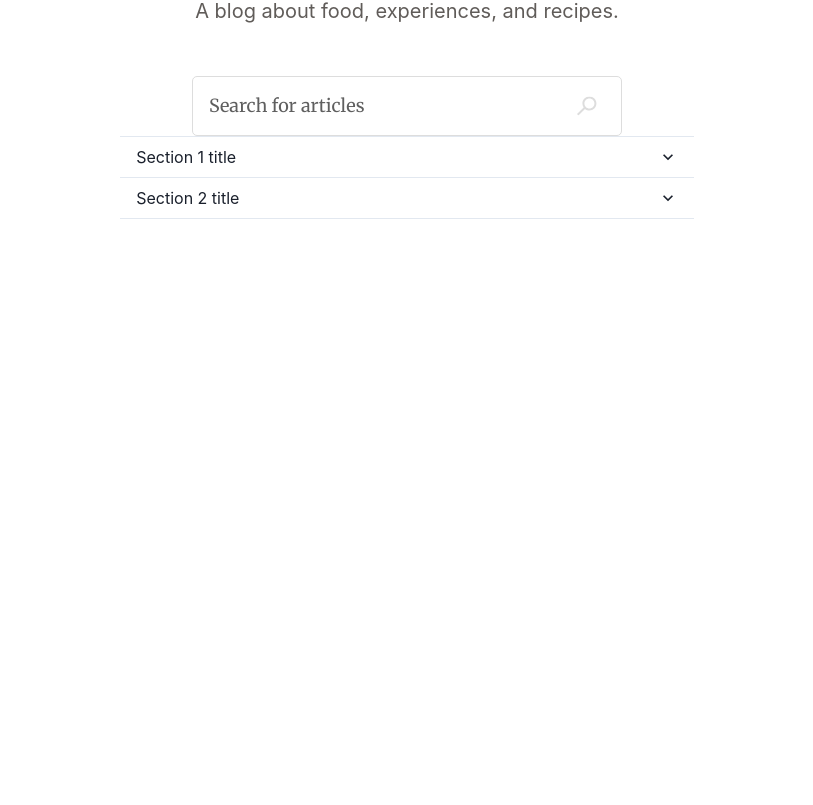
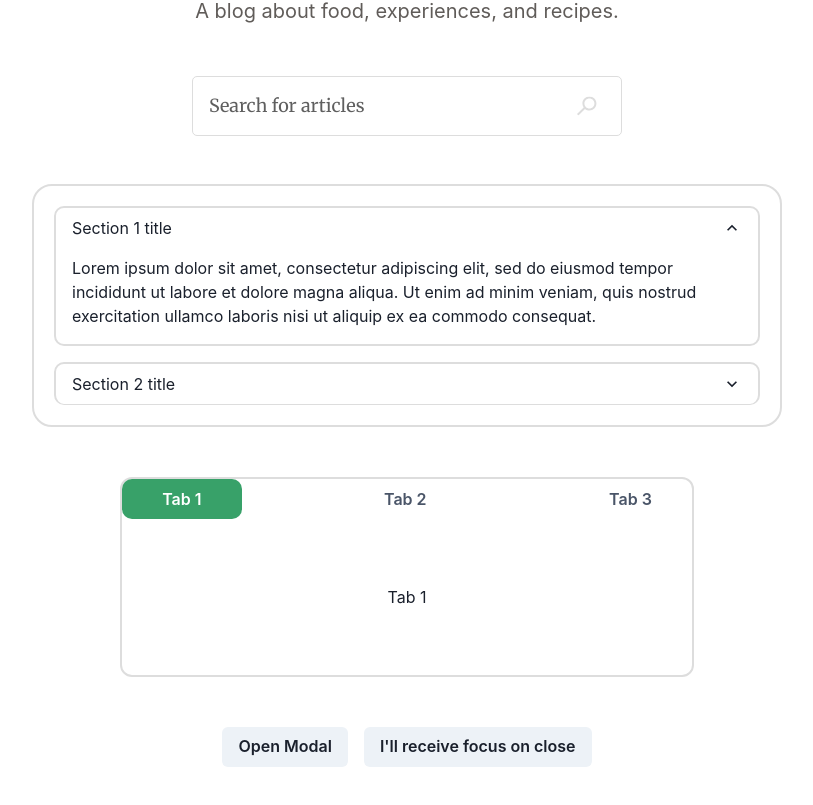
Before and after one commit to Dh-Pardeep/Next-Js---ChaKra-UI, a Next.js app: page / in a window 1280 px wide. Shown: the part 253-1058 px from the top of the page, without its empty margins (233-1046 px from the left). Before the commit the page ends 800 px from the top, so only its background shows below. Built offline with nearby package versions, Linux system fonts and the light colour scheme.

Commit message:
modal add

```diff
--- a/app/components/CustomAccordion.tsx
+++ b/app/components/CustomAccordion.tsx
@@ -12,17 +12,16 @@ import {
 const CustomAccordion = () => {
     return (
         <>
-            <Container>
-                <ChakraAccordion>
-                    <AccordionItem>
-                        <h2>
-                            <AccordionButton>
-                                <Box as="span" flex="1" textAlign="left">
+            <Container mt={'48px'} maxW={'1140px'}>
+                <Box maxW={'750px'} mx={'auto'}>
+                    <ChakraAccordion w='100%' defaultIndex={[0]} allowMultiple border={'2px solid #ddd'} p={'20px'} borderRadius={'20px'}>
+                        <AccordionItem border={'2px solid  #DDD'} borderRadius={'10px'}>
+                            <AccordionButton >
+                                <Box as="span" flex='1' textAlign='left'>
                                     Section 1 title
                                 </Box>
                                 <AccordionIcon />
                             </AccordionButton>
-                        </h2>
                             <AccordionPanel pb={4}>
                                 Lorem ipsum dolor sit amet, consectetur adipiscing elit, sed do eiusmod
                                 tempor incididunt ut labore et dolore magna aliqua. Ut enim ad minim
@@ -31,15 +30,13 @@ const CustomAccordion = () => {
                             </AccordionPanel>
                         </AccordionItem>
 
-                    <AccordionItem>
-                        <h2>
-                            <AccordionButton>
-                                <Box as="span" flex="1" textAlign="left">
+                        <AccordionItem mt={'4'} border={'2px solid  #DDD'} borderRadius={'10px'}>
+                            <AccordionButton border={'none'}>
+                                <Box as="span" flex='1' textAlign='left'>
                                     Section 2 title
                                 </Box>
                                 <AccordionIcon />
                             </AccordionButton>
-                        </h2>
                             <AccordionPanel pb={4}>
                                 Lorem ipsum dolor sit amet, consectetur adipiscing elit, sed do eiusmod
                                 tempor incididunt ut labore et dolore magna aliqua. Ut enim ad minim
@@ -48,6 +45,7 @@ const CustomAccordion = () => {
                             </AccordionPanel>
                         </AccordionItem>
                     </ChakraAccordion>
+                </Box>
             </Container>
         </>
     );
--- /dev/null
+++ b/app/components/CustomModal.tsx
@@ -0,0 +1,67 @@
+import React from 'react'
+import {
+    Modal,
+    ModalOverlay,
+    ModalContent,
+    ModalHeader,
+    ModalFooter,
+    ModalBody,
+    ModalCloseButton,
+    Button,
+    FormControl,
+    FormLabel,
+    Input,
+    useDisclosure,
+    Box,
+} from '@chakra-ui/react'
+const CustomModal = () => {
+    const { isOpen, onOpen, onClose } = useDisclosure()
+
+    const initialRef = React.useRef(null)
+    const finalRef = React.useRef(null)
+
+    return (
+        <>
+            <Box textAlign={"center"} my={"50px"}>
+                <Button onClick={onOpen}>Open Modal</Button>
+                <Button ml={4} ref={finalRef}>
+                    I'll receive focus on close
+                </Button>
+
+                <Modal
+                    initialFocusRef={initialRef}
+                    finalFocusRef={finalRef}
+                    isOpen={isOpen}
+                    onClose={onClose}
+
+                >
+                    <ModalOverlay />
+                    <ModalContent my={'auto'}>
+                        <ModalHeader>Create your account</ModalHeader>
+                        <ModalCloseButton />
+                        <ModalBody pb={6}>
+                            <FormControl>
+                                <FormLabel>First name</FormLabel>
+                                <Input ref={initialRef} placeholder='First name' />
+                            </FormControl>
+
+                            <FormControl mt={4}>
+                                <FormLabel>Last name</FormLabel>
+                                <Input placeholder='Last name' />
+                            </FormControl>
+                        </ModalBody>
+
+                        <ModalFooter>
+                            <Button colorScheme='blue' mr={3}>
+                                Save
+                            </Button>
+                            <Button onClick={onClose}>Cancel</Button>
+                        </ModalFooter>
+                    </ModalContent>
+                </Modal>
+            </Box>
+        </>
+    )
+}
+
+export default CustomModal
--- /dev/null
+++ b/app/components/CustomTabs.tsx
@@ -0,0 +1,33 @@
+import React from 'react'
+import { Tabs, TabList, TabPanels, Tab, TabPanel, Container, Box, Spacer, Text } from '@chakra-ui/react'
+
+const CustomTabs = () => {
+    return (
+        <Container>
+            <Box border={'2px solid #ddd'} my={'50px'} borderRadius={'12px'}>
+                <Tabs variant='soft-rounded' colorScheme='green'>
+                    <TabList>
+                        <Tab _selected={{ color: 'white', bg: 'green.500' }} px={'40px'} borderRadius={'10px'}>Tab 1</Tab>
+                        <Spacer />
+                        <Tab _selected={{ color: 'white', bg: 'green.500' }} px={'40px'} borderRadius={'10px'}>Tab 2</Tab>
+                        <Spacer />
+                        <Tab _selected={{ color: 'white', bg: 'green.500' }} px={'40px'} borderRadius={'10px'}>Tab 3</Tab>
+                    </TabList>
+                    <TabPanels>
+                        <TabPanel>
+                            <Text textAlign={'center'} py={'50px'}> Tab 1 </Text>
+                        </TabPanel>
+                        <TabPanel>
+                            <Text textAlign={'center'} py={'50px'}> Tab 2 </Text>
+                        </TabPanel>
+                        <TabPanel>
+                            <Text textAlign={'center'} py={'50px'}> Tab 3 </Text>
+                        </TabPanel>
+                    </TabPanels>
+                </Tabs>
+            </Box>
+        </Container>
+    )
+}
+
+export default CustomTabs
--- a/app/page.tsx
+++ b/app/page.tsx
@@ -2,6 +2,8 @@
 'use client'
 
 import CustomAccordion from "./components/CustomAccordion"
+import CustomModal from "./components/CustomModal"
+import CustomTabs from "./components/CustomTabs"
 import HeroSection from "./components/HeroSection"
 
 export default function Page() {
@@ -9,6 +11,8 @@ export default function Page() {
     <>
       <HeroSection />
       <CustomAccordion />
+      <CustomTabs/>
+      <CustomModal/>
     </>
   )
 }
```
Lines whose indentation alone changed are shown as unchanged.
